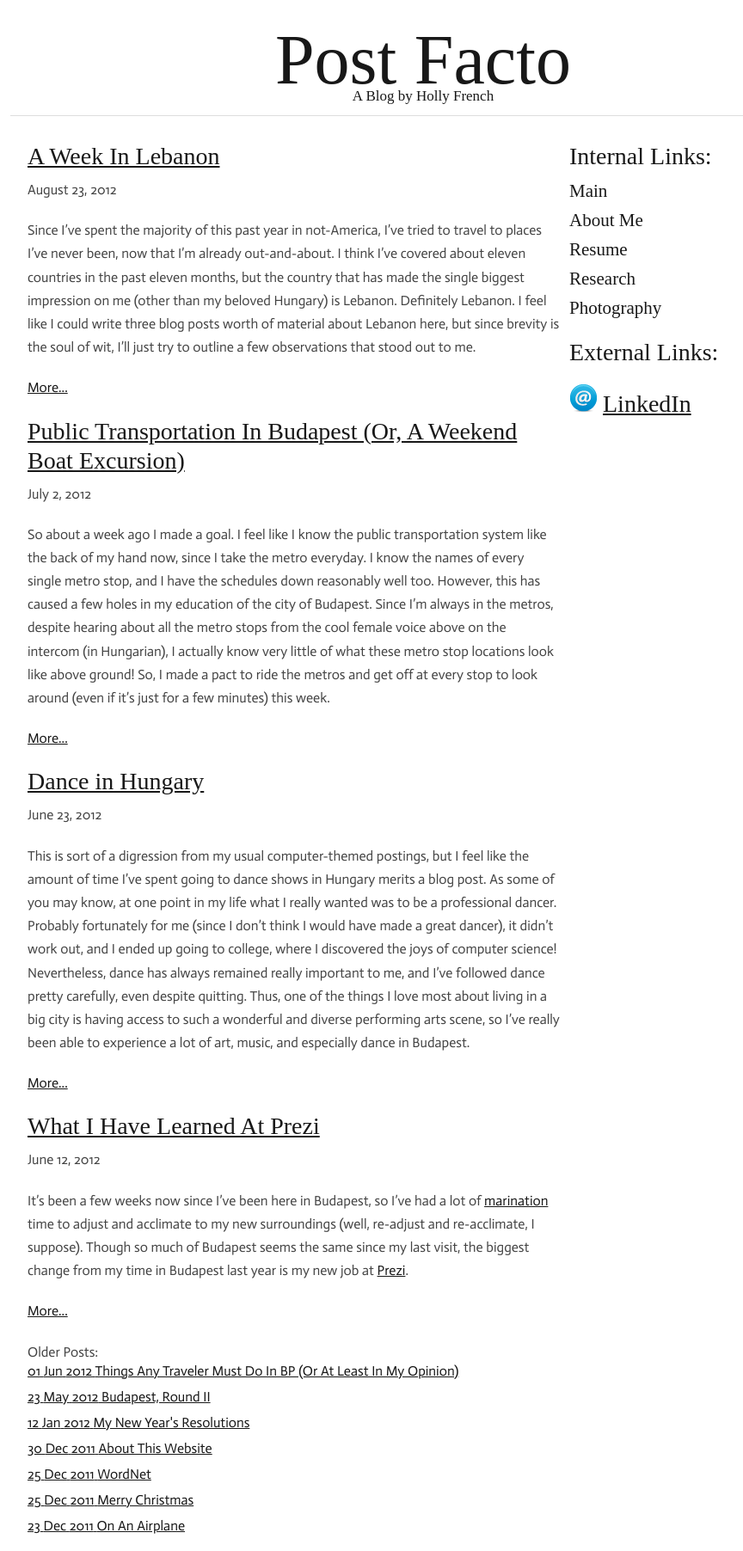
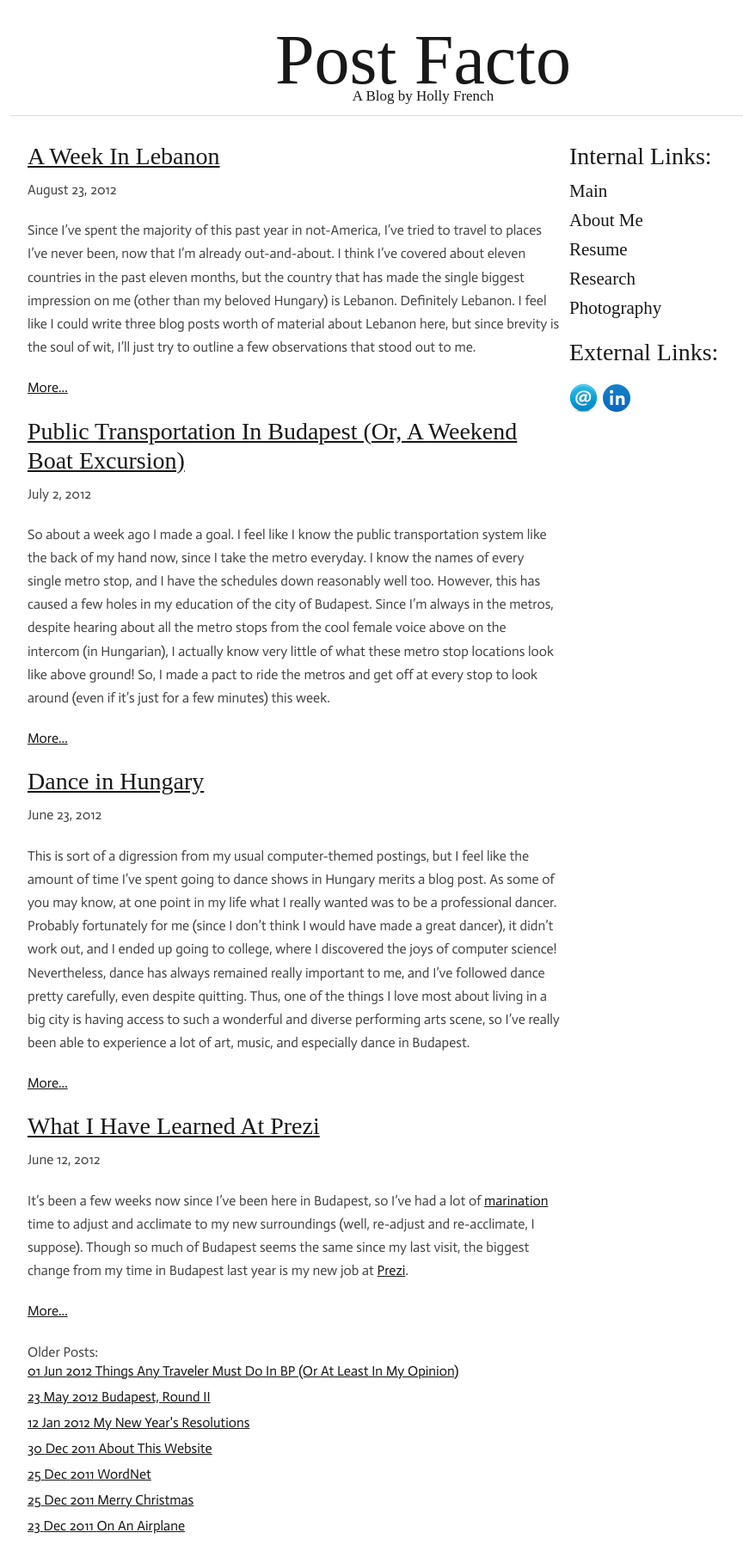
Before and after one commit to phrenchphry11/phrenchphry11.github.com, a Jekyll site: the page built from index.html, in a window 1280 px wide. Shown: the whole page at 86% size, without its empty margins (148-1012 px from the left). Built offline with Jekyll 4.4.1, drawn with Linux system fonts in a browser that asks for light colours; nearby versions of some CDN libraries; some web fonts are replaced; Markdown is read by kramdown in place of the engine named in the settings; comment, search, counter and statistics services are not loaded.

Commit message:
Add generated LinkedIn icon to match existing email icon style
Co-Authored-By: Claude Sonnet 5 <noreply@anthropic.com>

```diff
--- a/_layouts/layout.html
+++ b/_layouts/layout.html
@@ -125,7 +125,9 @@ External Links:
    <a href="mailto:hollyafrench90@gmail.com" title="Email"><img
   src="/images/email_32.png" style="position:relative;"
 onmouseover="switchPos(this);"onmouseout="switchPosBack(this);"></a>
-  <a href="https://www.linkedin.com/in/hollyafrench/" title="LinkedIn" target="_blank">LinkedIn</a>
+  <a href="https://www.linkedin.com/in/hollyafrench/" title="LinkedIn" target="_blank"><img
+  src="/images/linkedin_32.png" style="position:relative;"
+onmouseover="switchPos(this);"onmouseout="switchPosBack(this);"></a>
  </nav>
 </h3>
 	</div><!-- container -->
```
Also changed, not shown: images/linkedin_32.png (added).
